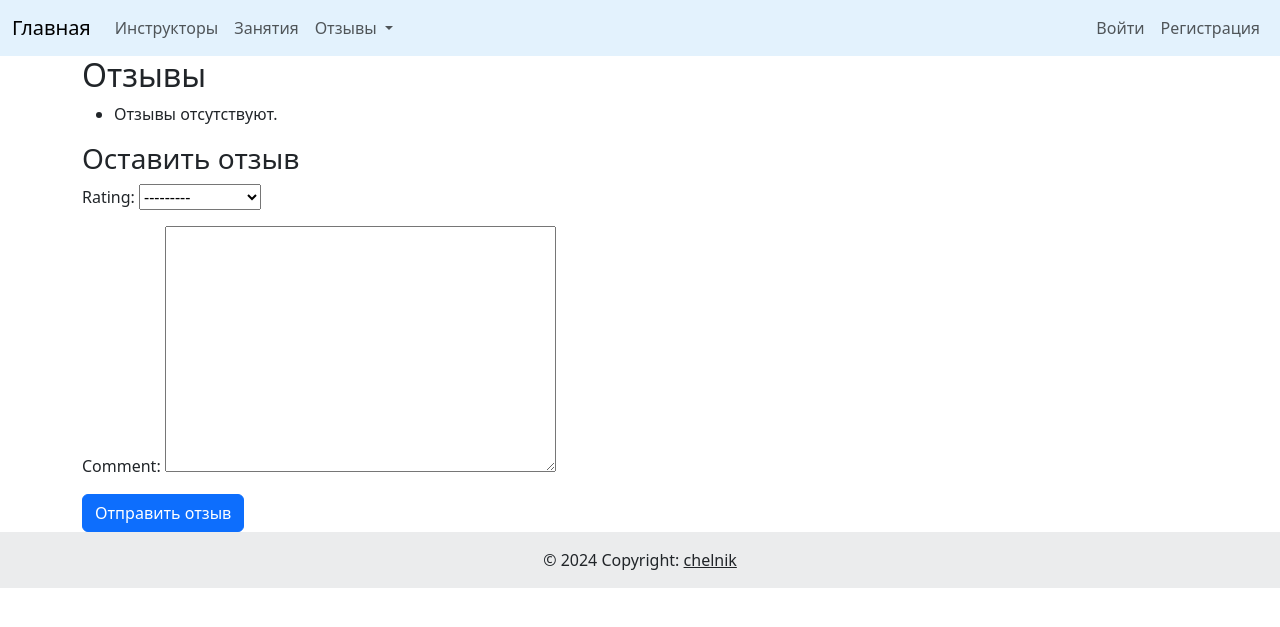
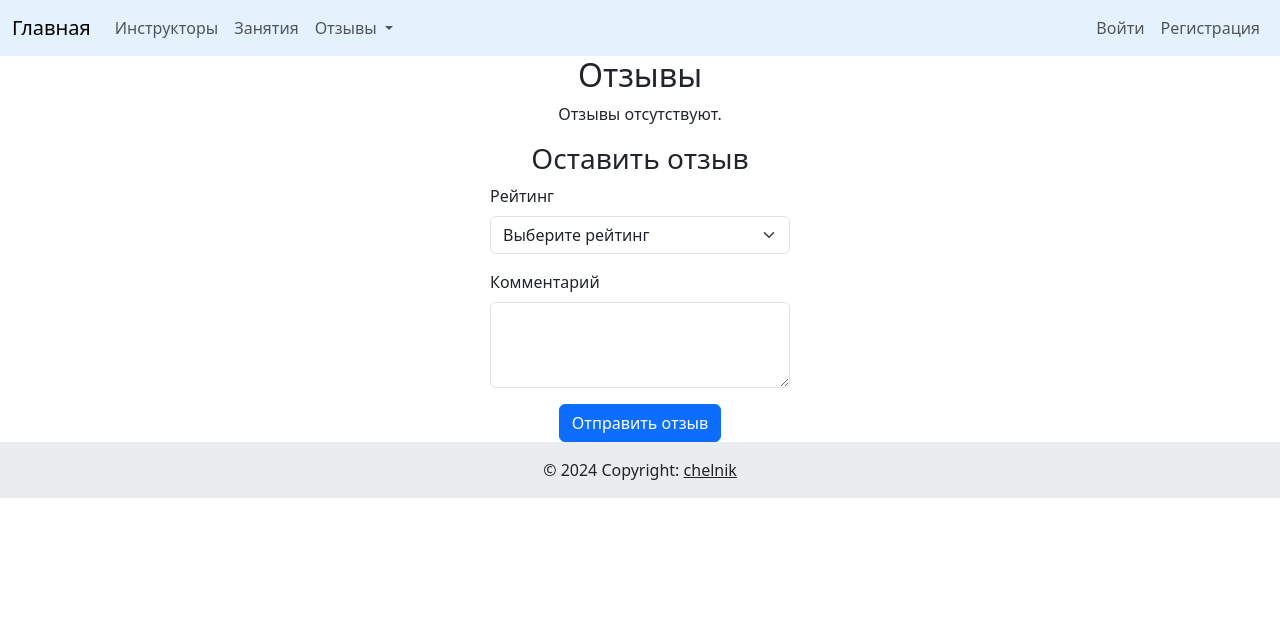
Before and after one commit to chelnik/swimming-pool, a Django app: page /review/ in a window 1280 px wide. Shown: the top 627 px of the page. Run offline with Django 5.2, Linux system fonts and the light colour scheme; data that the repository does not hold is empty.

Commit message:
улучшил отзывы

```diff
--- a/backend/pool_app/templates/pool_app/review_list.html
+++ b/backend/pool_app/templates/pool_app/review_list.html
@@ -1,19 +1,20 @@
 {% extends 'base.html' %}
 
 {% block content %}
-<div class="container">
+<div class="container text-center">
     <h2>Отзывы</h2>
-    <ul>
+    <ul class="list-unstyled">
         {% for review in reviews %}
         <li>
+            <div class="mb-3">
                 <strong>Автор:</strong> {{ review.author.username }}<br>
                 <strong>Рейтинг:</strong> {{ review.get_rating_display }}<br>
                 <strong>Комментарий:</strong> {{ review.comment }}<br>
                 <strong>Дата создания:</strong> {{ review.created_at|date:"Y-m-d H:i" }}<br>
                 {% if review.instructor %}
-            <strong>На инструктора:</strong> {{
-            review.instructor.user.get_full_name }}
+                <strong>На инструктора:</strong> {{ review.instructor.user.get_full_name }}
                 {% endif %}
+            </div>
         </li>
         {% empty %}
         <li>Отзывы отсутствуют.</li>
@@ -21,11 +22,28 @@
     </ul>
 </div>
 <div class="container">
-    <h3>Оставить отзыв</h3>
-    <form method="post">
+    <h3 class="text-center">Оставить отзыв</h3>
+    <div class="d-flex justify-content-center">
+        <form method="post" style="min-width: 300px;">
             {% csrf_token %}
-        {{ form.as_p }}
+            <div class="mb-3">
+                <label for="id_rating" class="form-label">Рейтинг</label>
+                <select name="rating" id="id_rating" class="form-select">
+                    <option value="">Выберите рейтинг</option>
+                    {% for value, label in form.fields.rating.choices %}
+                    <option value="{{ value }}" {% if form.rating.value|stringformat:"s" == value|stringformat:"s" %} selected {% endif %}>{{ label }}</option>
+                    {% endfor %}
+                </select>
+            </div>
+            <div class="mb-3">
+                <label for="id_comment" class="form-label">Комментарий</label>
+                <textarea name="comment" id="id_comment" class="form-control" rows="3">{{ form.comment.value|default_if_none:"" }}</textarea>
+            </div>
+            <div class="text-center">
                 <button type="submit" class="btn btn-primary">Отправить отзыв</button>
+            </div>
         </form>
     </div>
+</div>
+
 {% endblock %}
```
Lines whose indentation alone changed are shown as unchanged.
